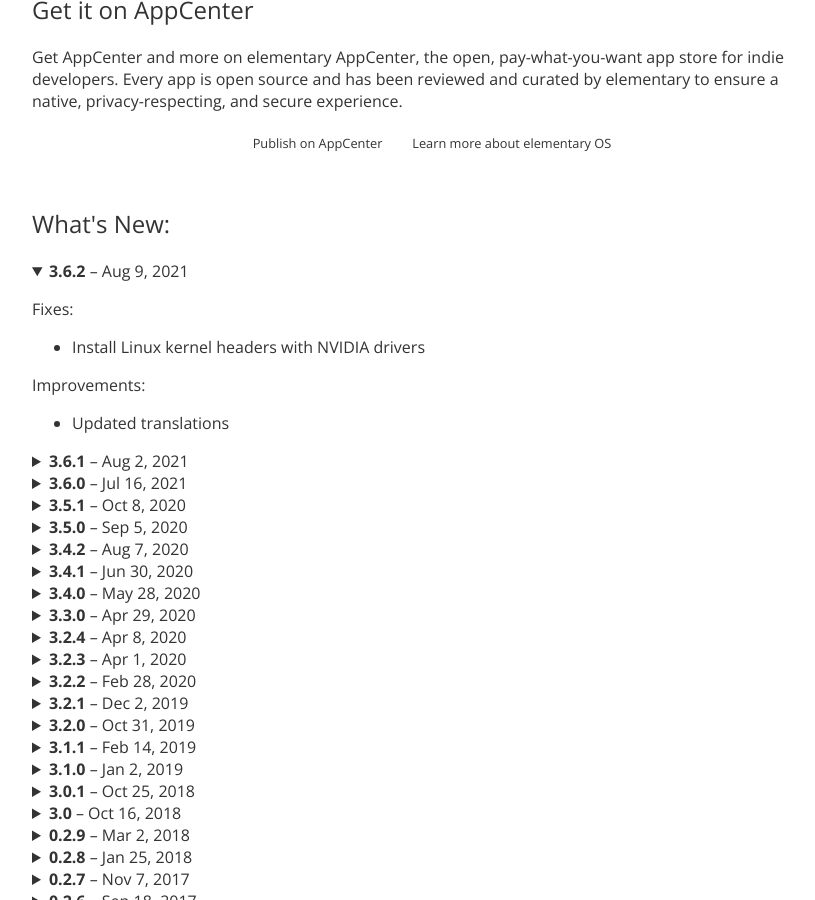
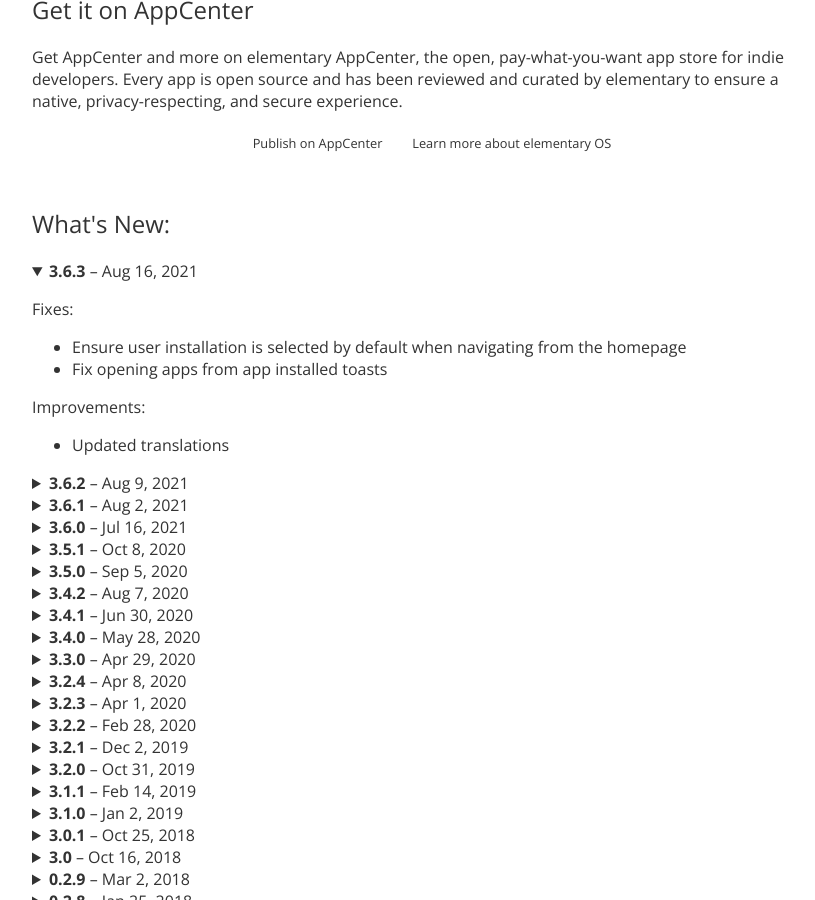
Before and after one commit to elementary/appcenter-web, a Jekyll site: the page built from _apps/appcenter.md, in a window 1280 px wide and 900 px high, scrolled down 372 px. Shown: the whole window, without its empty margins (208-1023 px from the left). Built offline with Jekyll 4.4.1, drawn with Linux system fonts in a browser that asks for light colours; nearby versions of some CDN libraries.

Commit message:
Automatic update of data

```diff
--- a/_apps/appcenter.md
+++ b/_apps/appcenter.md
@@ -15,6 +15,26 @@ color:
   primary-text: "#fff"
 price: 0
 releases:
+- version: 3.6.3
+  unix-timestamp: 1629072000
+  description: |-
+    <p>Fixes:</p>
+
+    <ul>
+
+      <li>Ensure user installation is selected by default when navigating from the homepage</li>
+
+      <li>Fix opening apps from app installed toasts</li>
+
+    </ul>
+
+    <p>Improvements:</p>
+
+    <ul>
+
+      <li>Updated translations</li>
+
+    </ul>
 - version: 3.6.2
   unix-timestamp: 1628467200
   description: |-
```
Also changed, not shown: _apps/gala.md (+12 -0 lines).
